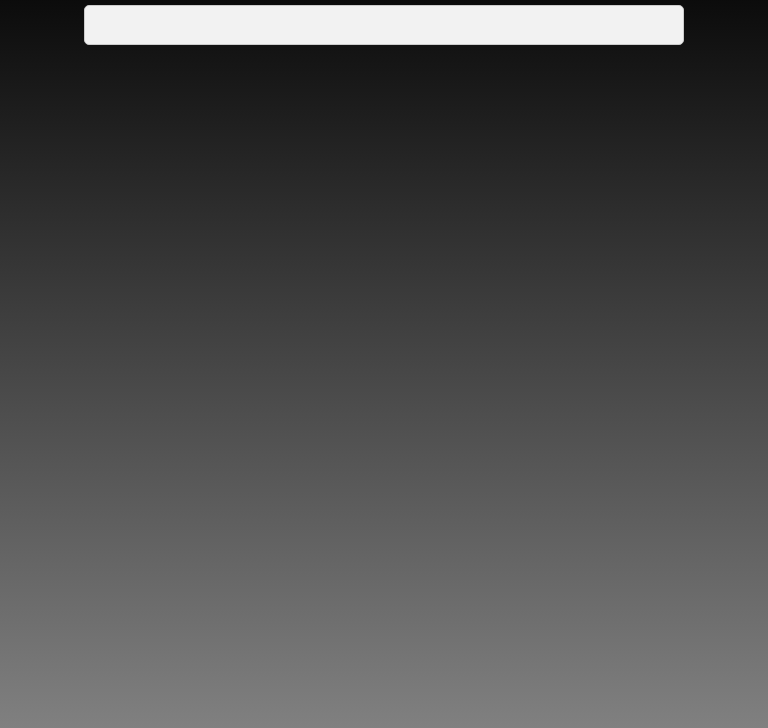
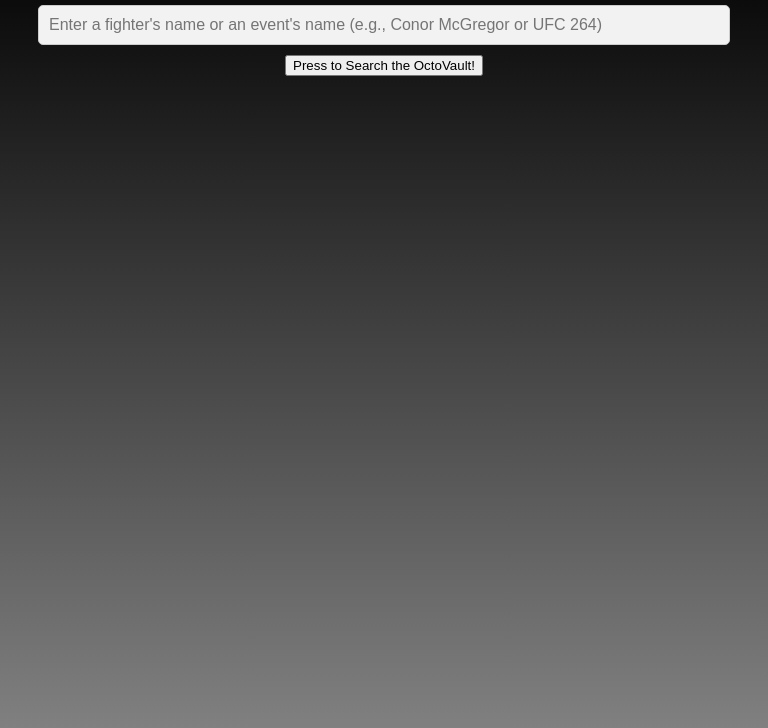
Before and after one commit to PeakyZloading/OctoVault, an Electron app: page src/index.html in a window 768 px wide. Shown: the part 72-800 px from the top of the page. Drawn offline with Linux system fonts and the light colour scheme.

Commit message:
Text Box and Button improvements

```diff
--- a/src/index.html
+++ b/src/index.html
@@ -12,9 +12,14 @@
             <h1>OctoVault</h1>
         </div>
 
-        <div id="test">
+        <div id="octoTextField">
             <input type="text" id="userin" name="userinput" required
-            minlength="1" maxlength="55" size="60">
+            minlength="1" maxlength="40" size="70" placeholder="Enter a fighter's name or an event's name (e.g., Conor McGregor or UFC 264)">
+        </div>
+        <div id="octoButton">
+            <button type="button">
+                Press to Search the OctoVault!
+            </button>
         </div>
     </div>
 </body>
--- a/src/main.css
+++ b/src/main.css
@@ -18,6 +18,7 @@
   text-align: center;
   color: red;
   margin: 20px 0;
+  -webkit-text-stroke: 1px white;
 }
 
 #center-container {
@@ -35,3 +36,7 @@
   font-size: 16px;
   border-radius: 5px;
 }
+
+#octoButton {
+  margin-top: 10px;
+}
```
